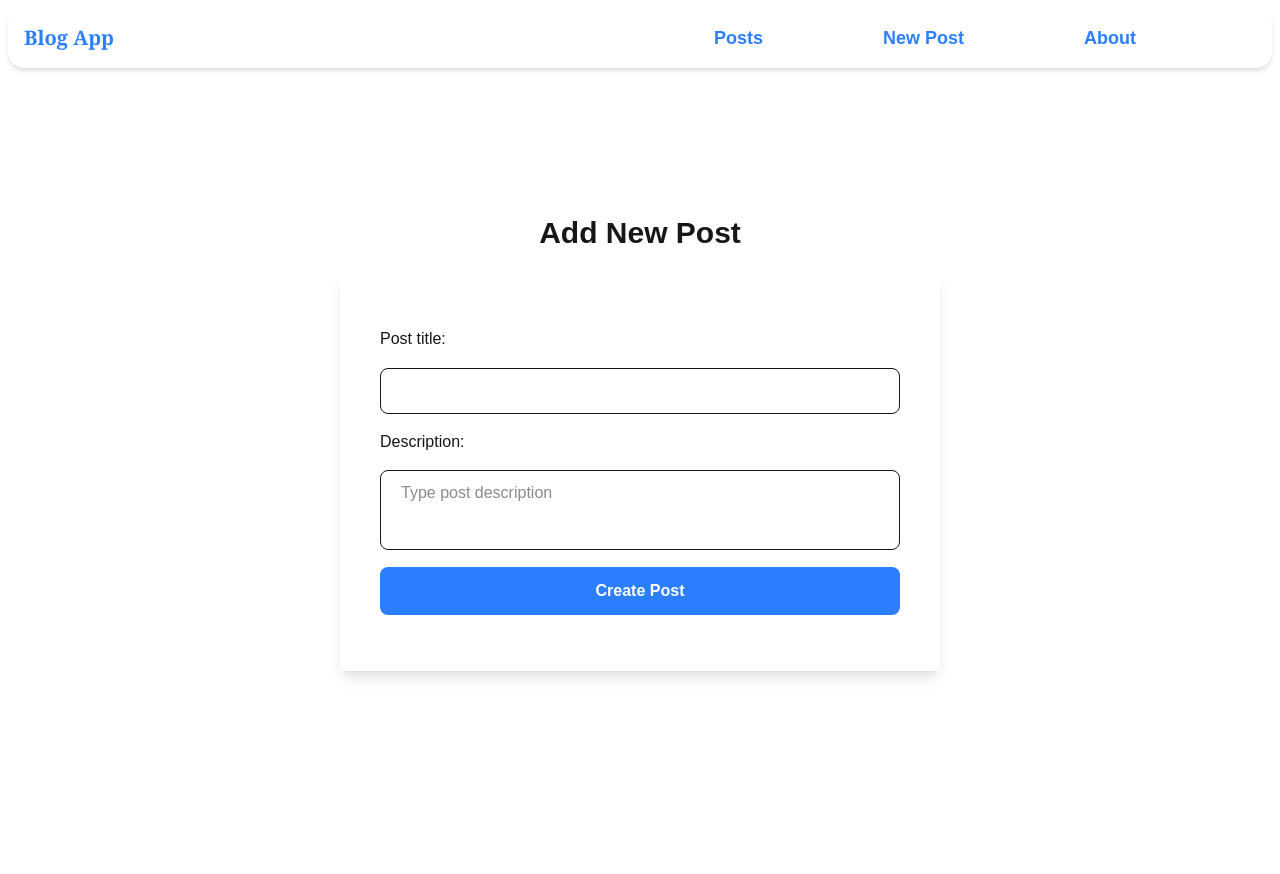
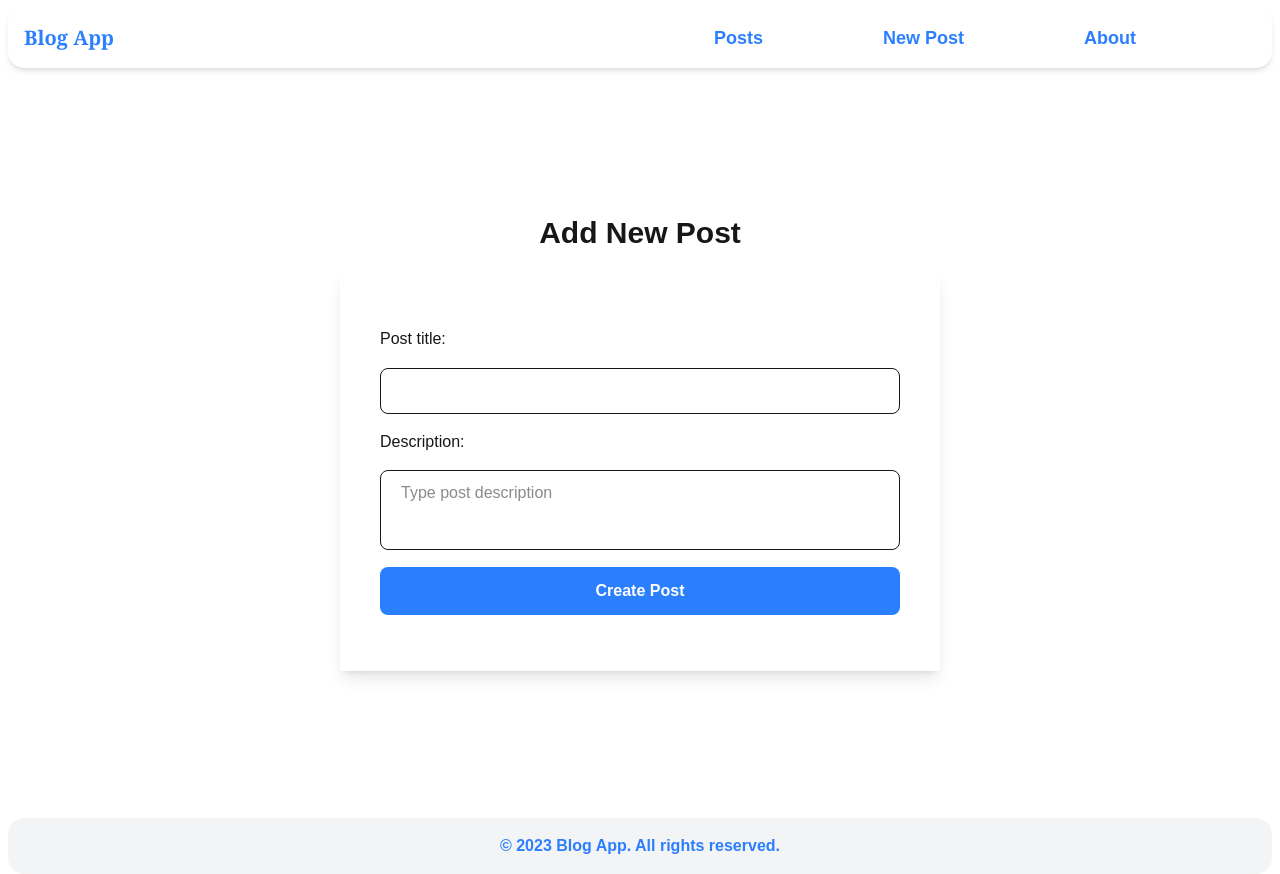
Before and after one commit to Itanga1/Blog-App, a Next.js app: page /new-post in a window 1280 px wide. Before the commit the page ends 800 px from the top, so only its background shows below. Built offline with nearby package versions, Linux system fonts and the light colour scheme.

Commit message:
made the navbar to sticky on the top

```diff
--- a/app/layout.js
+++ b/app/layout.js
@@ -11,7 +11,7 @@ export default function RootLayout({ children }) {
   return (
     <html lang="en">
       <body>
-        <nav className=" shadow-md flex justify-between p-4 mt-2 mb-5 mx-2 rounded-2xl">
+        <nav className=" bg-white shadow-md flex justify-between p-4 mt-2 mb-5 mx-2 rounded-2xl sticky top-0">
           <h1 className="grow text-xl font-bold font-serif text-blue-500">Blog App</h1>
           <div className="flex justify-evenly grow text-blue-500">
             <Link className="text-lg font-bold" href={'/'}>Posts</Link>
@@ -20,6 +20,11 @@ export default function RootLayout({ children }) {
           </div>
         </nav>
         <main>{children}</main>
+        <footer>
+          <div className="bg-gray-100 text-center p-4 mt-5 mx-2 rounded-2xl">
+            <p className="text-blue-500 font-bold">© 2023 Blog App. All rights reserved.</p>
+          </div>
+        </footer>
       </body>
     </html>
   );
```
